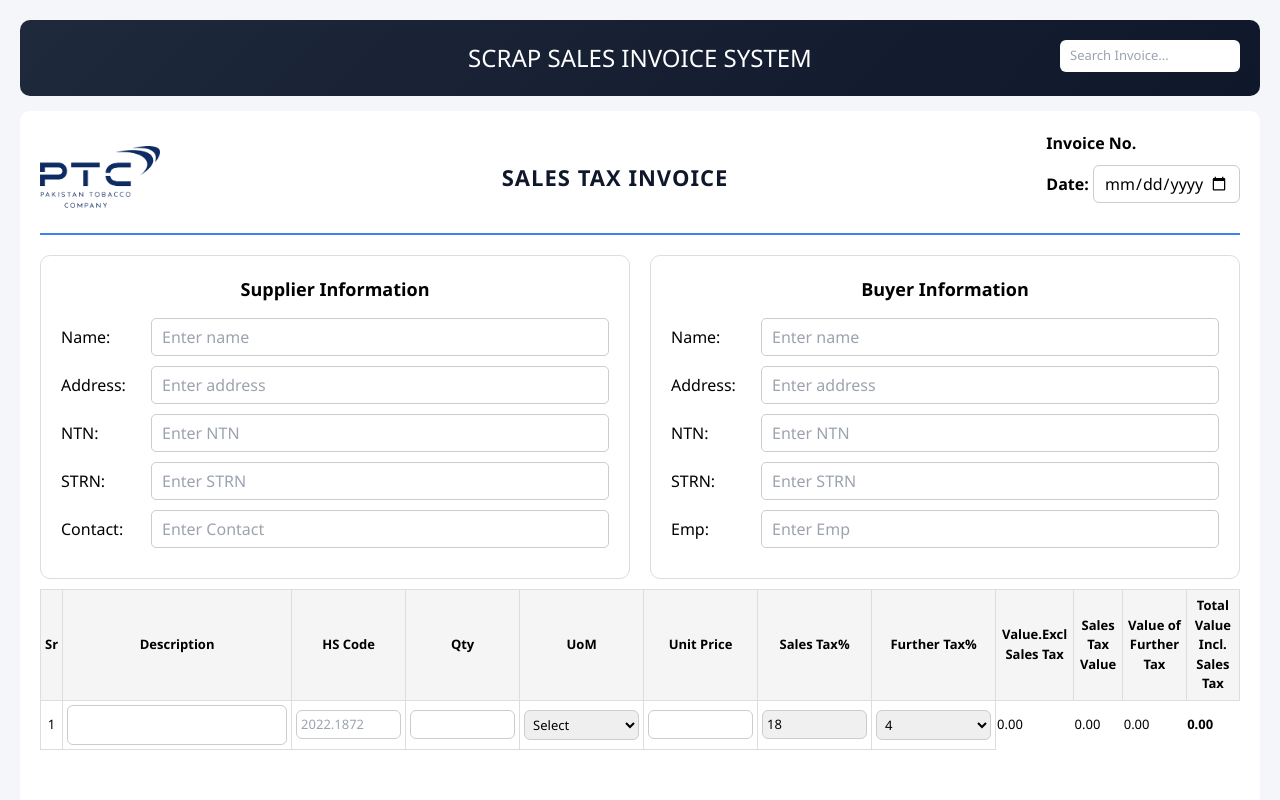
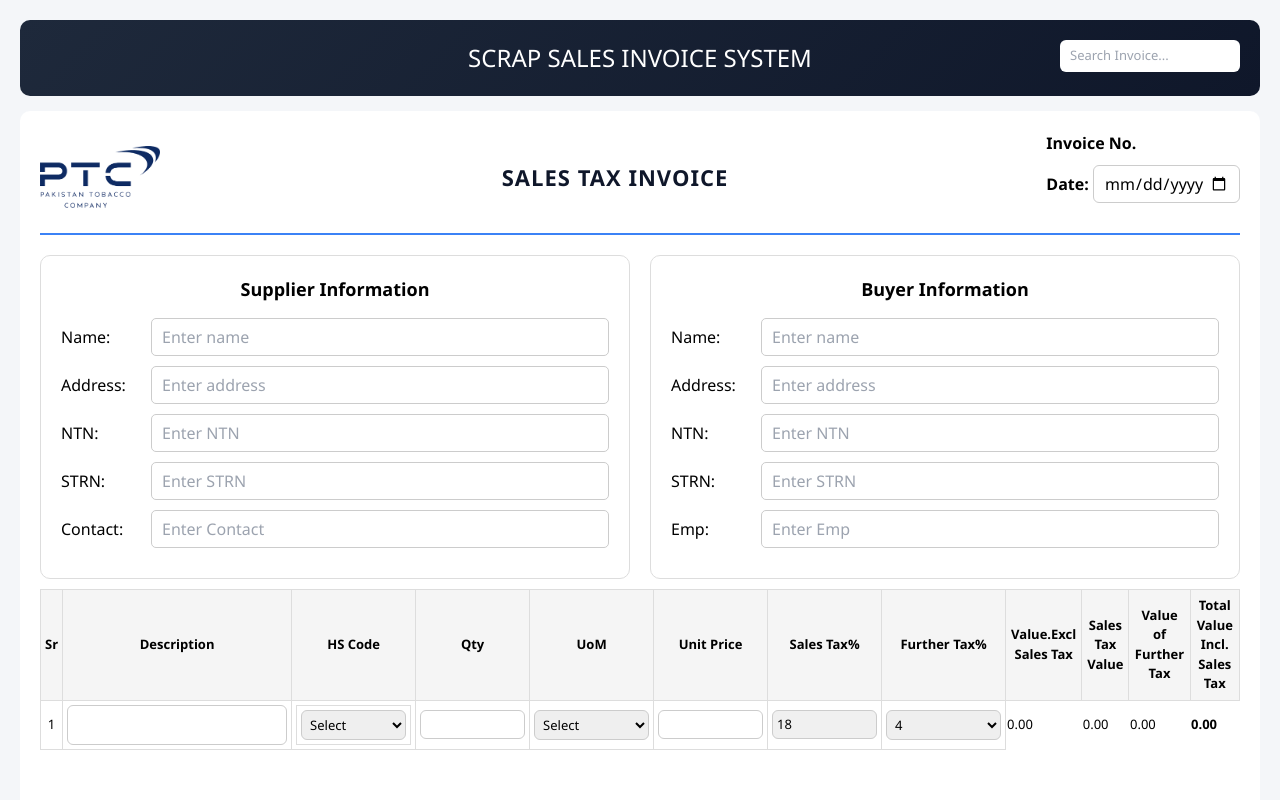
Before and after one commit to itskashif11/FrontEnd, a React (Create React App) app: page /dashboard in a window 1280 px wide. Shown: the top 800 px of the page. Built offline with nearby package versions, Linux system fonts and the light colour scheme; no server answers.

Commit message:
Final Change

```diff
--- a/src/components/InvoiceGrid.jsx
+++ b/src/components/InvoiceGrid.jsx
@@ -82,7 +82,36 @@ export default function InvoiceGrid() {
   }).format(Number(num) || 0);
 };
 
- const update = (i, field, value) => {
+//  const update = (i, field, value) => {
+//   const data = [...rows];
+//   const r = data[i];
+
+//   r[field] = value;
+
+//   const qty = Number(r.qty) || 0;
+//   const price = Number(r.unitPrice) || 0;
+
+//   // ✅ BASE VALUE
+//   const base = qty * price;
+
+//   // ✅ FIXED TAXES
+//   const salesTaxRate = 18;
+//   const furtherTaxRate = 4;
+
+//   const st = (base * salesTaxRate) / 100;
+//   const ft = (base * furtherTaxRate) / 100;
+
+//   // ✅ ASSIGN VALUES
+//   r.valueExcl = base;
+//   r.salesTaxValue = st;
+//   r.furtherTaxValue = ft;
+//   r.totalValue = base + st + ft;
+
+//   setRows(data);
+// };
+
+
+const update = (i, field, value) => {
   const data = [...rows];
   const r = data[i];
 
@@ -91,17 +120,18 @@ export default function InvoiceGrid() {
   const qty = Number(r.qty) || 0;
   const price = Number(r.unitPrice) || 0;
 
-  // ✅ BASE VALUE
+  // BASE VALUE
   const base = qty * price;
 
-  // ✅ FIXED TAXES
+  // FIXED SALES TAX
   const salesTaxRate = 18;
-  const furtherTaxRate = 4;
+
+  // ✅ TAKE FROM ROW (IMPORTANT FIX)
+  const furtherTaxRate = Number(r.furtherTaxRate) || 0;
 
   const st = (base * salesTaxRate) / 100;
   const ft = (base * furtherTaxRate) / 100;
 
-  // ✅ ASSIGN VALUES
   r.valueExcl = base;
   r.salesTaxValue = st;
   r.furtherTaxValue = ft;
@@ -109,7 +139,6 @@ export default function InvoiceGrid() {
 
   setRows(data);
 };
-
   // ================= ADD ROW =================
   const addRow = () => {
     setRows([
@@ -223,12 +252,43 @@ const saveInvoice = async () => {
 
   const input = document.getElementById("invoiceBox");
 
-  const canvas = await html2canvas(input, { scale: 2 });
+  // const canvas = await html2canvas(input, { scale: 2 });
+
+  const canvas = await html2canvas(input, {
+  scale: 3, // Higher scale for better clarity
+  useCORS: true,
+  logging: false,
+  onclone: (clonedDoc) => {
+    // 1. Find the invoice box in the cloned hidden document
+    const clonedBox = clonedDoc.getElementById("invoiceBox");
+
+    // 2. Force the cloned box to be very wide so nothing squashes
+    clonedBox.style.width = "1400px";
+
+    // 3. Convert all inputs/selects to plain text
+    // This is the most effective way to stop the "cutting"
+    const inputs = clonedBox.querySelectorAll("input, select");
+    inputs.forEach((el) => {
+      const val = el.value;
+      const span = clonedDoc.createElement("span");
+      span.innerText = val;
+
+      // Copy some basic styles so it looks right
+      span.style.display = "inline-block";
+      span.style.padding = "4px";
+      span.style.fontSize = "12px";
+
+      // Replace the input with the text span
+      el.parentNode.replaceChild(span, el);
+    });
+  }
+});
   const img = canvas.toDataURL("image/png");
 
-  const pdf = new jsPDF("p", "mm", "a4");
+  // const pdf = new jsPDF("p", "mm", "a4");
+  const pdf = new jsPDF("l", "mm", "a4");
 
-  const width = 210;
+  const width = 297;
   const height = (canvas.height * width) / canvas.width;
 
   pdf.addImage(img, "PNG", 0, 0, width, height);
@@ -287,6 +347,7 @@ const saveInvoice = async () => {
 
       {/* INVOICE */}
       <div id="invoiceBox" style={styles.box}>
+
 
         {/* <h4>Invoice #{invoice.invoiceNo}</h4>
         <p>Date: {invoice.date}</p> */}
@@ -509,12 +570,20 @@ const saveInvoice = async () => {
 </td>
                 {/* <td><input value={r.hsCode || ""} onChange={e => update(i, "hsCode", e.target.value)} /></td> */}
                <td style={styles.td}>
-  <input
+  <td style={styles.td}>
+  <select
     value={r.hsCode || ""}
     onChange={(e) => update(i, "hsCode", e.target.value)}
-    placeholder="2022.1872"
     style={styles.smallInput}
-  />
+  >
+    <option value="">Select</option>
+    <option value="2022.1872">4707.9090</option>
+    <option value="7204.41">3915.1000</option>
+    <option value="7204.49">7204.2900</option>
+    <option value="7404.00">2401.3000</option>
+
+  </select>
+</td>
 </td>
                 {/* <td><input value={r.qty || ""} onChange={e => update(i, "qty", e.target.value)} /></td> */}
  <td style={styles.td}>
@@ -589,6 +658,7 @@ const saveInvoice = async () => {
     style={styles.smallInput1}
   >
     <option value="4">4</option>
+     <option value="0">0</option>
   </select>
 </td>
                 <td>{formatNumber(r.valueExcl)}</td>
```
